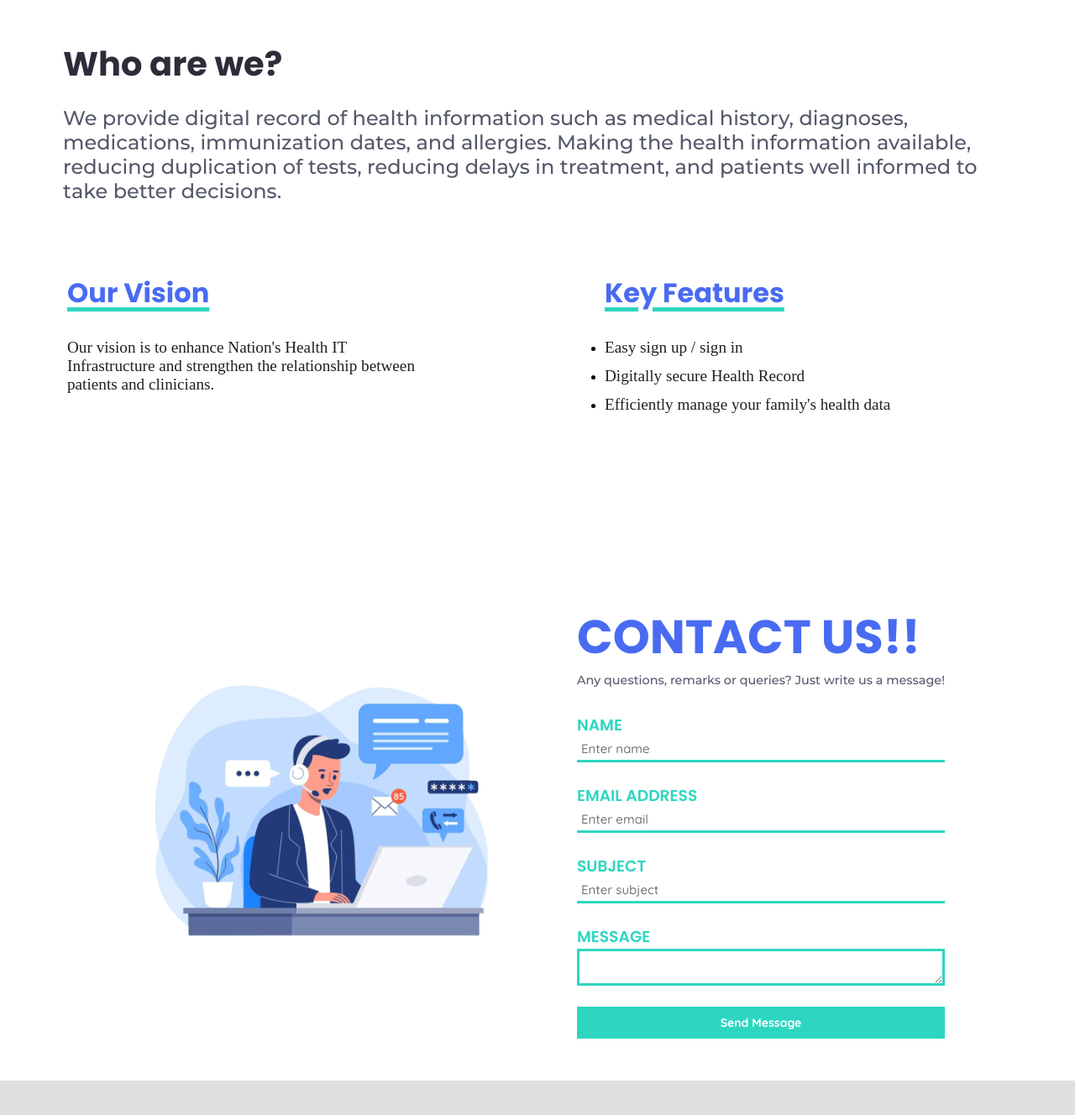
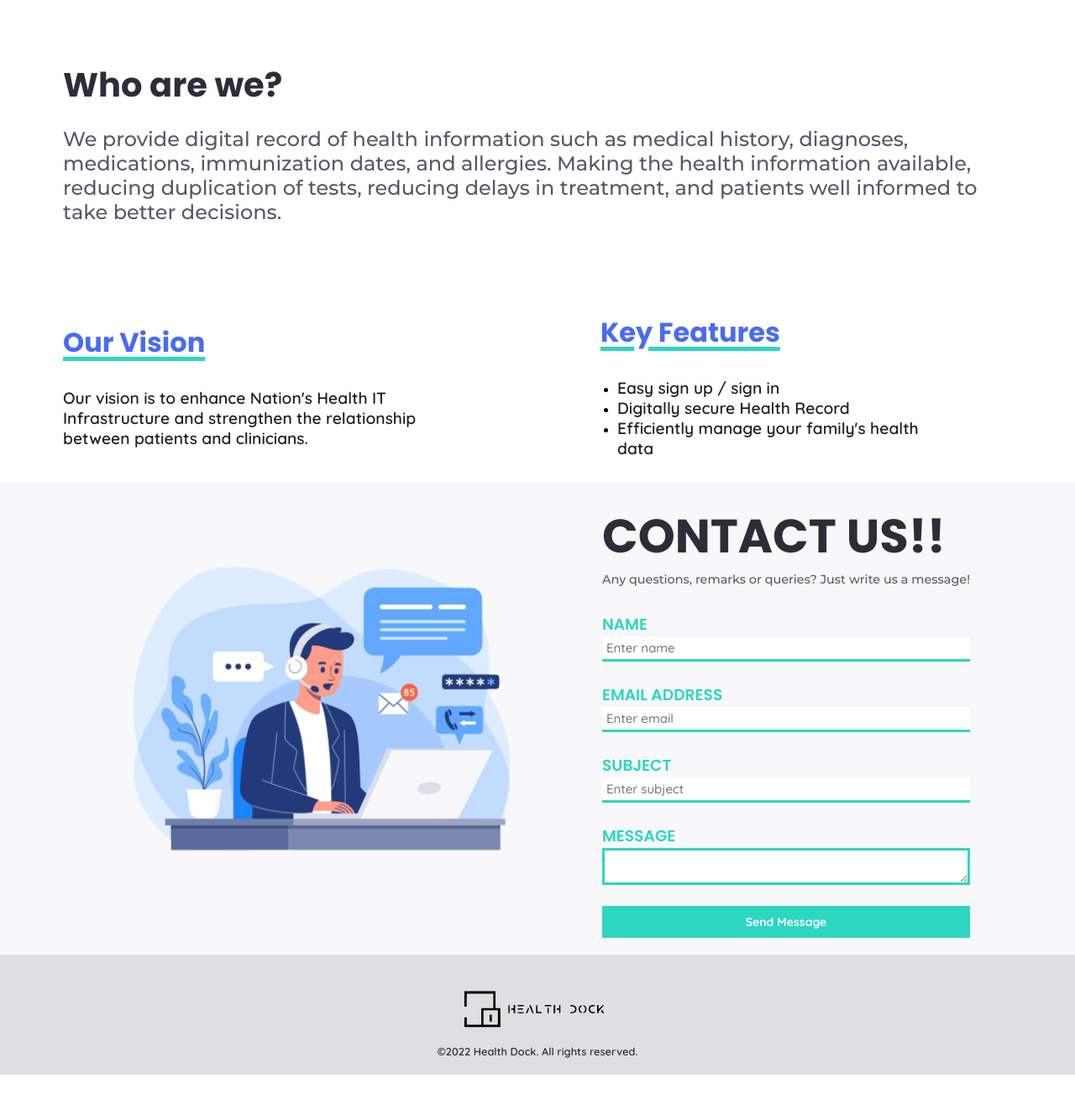
Before and after one commit to KKVANONYMOUS/Health-Dock, a React (Create React App) app in the folder frontend/: page / in a window 1280 px wide. Shown: the part 804-2132 px from the top of the page at 84% size. After the commit the page ends 2084 px from the top, so only its background shows below. Built offline with nearby package versions, Linux system fonts and the light colour scheme; a web font is replaced by a local one.

Commit message:
style: about, contact and footer
Signed-off-by: kkvanonymous <ninja.kunal01@gmail.com>

```diff
--- a/frontend/src/components/About.js
+++ b/frontend/src/components/About.js
@@ -1,56 +1,35 @@
 import styled from 'styled-components'
 
+const Container = styled.section`
+  position: relative;
+  top: 10vh;
+  left: 0;
+  display: flex;
+  flex-direction: column;
+  justify-content: start;
+  width: 100%;
+  background-color: #fff;
+`
+
 const UpperContainer = styled.div`
-  ${'' /* display: flex; */}
-  justify-content: space-between;
-  align-items: center;
-  height: 50%;
   width: 100%;
-  padding: 0 75px 0px;
+  padding: 75px;
 
   @media (max-width: 1000px) {
-    padding: 0;
-    height: 65%;
+    padding: 30px;
   }
 `
 
-const Container = styled.section`
-  margin-top: 10vh;
+const LowerContainer = styled.div`
   display: flex;
-  flex-direction: column;
-  justify-content: start;
-  height: 90vh;
-  width: 100%;
-  background-color: #fff;
-
-  @media (max-width: 767px) {
-    padding-left: 15px;
-    padding-right: 15px;
-  }
-
-  @media (width: 768px) and (height: 1024px) {
-    //background-color: red;
-    height: 55vh;
-    padding-left: 15px;
-    padding-right: 15px;
-  }
-
-  @media (min-width: 768px) and (max-width: 1024px) {
-    justify-content: center;
-    padding-left: 15px;
-    padding-right: 15px;
-  }
-`
-
-const AboutContainer = styled.div`
-  display: flex;
+  flex-direction: row;
   align-items: center;
   justify-content: center;
-  margin-bottom: 50px;
-  height: 70%;
+  padding: 30px 0;
   width: 100%;
+
   @media (max-width: 1000px) {
-    //align-items: start;
+    flex-direction: column;
   }
 `
 
@@ -58,9 +37,8 @@ const AboutContentContainer = styled.div`
   display: flex;
   flex-direction: column;
   align-items: flex-start;
-  height: 80%;
   width: 50%;
-  padding-left: 80px;
+  padding-left: 75px;
 
   @media (max-width: 1000px) {
     height: 100%;
@@ -73,8 +51,6 @@ const UpperTitle = styled.h1`
   font-family: 'Poppins';
   color: #2d2d3a;
   font-size: 2.5rem;
-  margin-top: 50px;
-  margin-bottom: 20px;
 
   @media (max-width: 1000px) {
     font-size: 2rem;
@@ -89,6 +65,7 @@ const LowerTitle = styled.h1`
 
   @media (max-width: 1000px) {
     font-size: 1.5rem;
+    margin-bottom: 20px;
   }
 `
 
@@ -97,7 +74,7 @@ const AboutSlogan = styled.p`
   font-weight: 500;
   color: #54586a;
   font-size: 1.5rem;
-  margin: 20px 0 45px 0;
+  margin-top: 20px;
 
   @media (max-width: 1000px) {
     font-size: 1rem;
@@ -106,34 +83,24 @@ const AboutSlogan = styled.p`
 
 const AboutInfoContainer = styled.div`
   width: 75%;
-  margin-bottom: 20px;
 `
 
 const Info = styled.p`
-  font-family: 'Poppins';
+  font-family: 'Quicksand';
   color: #212121;
-  font-weight: 500;
+  font-weight: 600;
   font-size: 1.2rem;
-  margin-bottom: 10px;
+
   @media (max-width: 1000px) {
     font-size: 0.7rem;
   }
 `
 
 const List = styled.ul`
-  align-items: center;
-  justify-content: center;
-  height: 15vh;
+  margin-left: 20px;
 `
 
-const ListItem = styled.li`
-  height: 34px;
-  padding-bottom: 20px;
-  @media (max-width: 1000px) {
-    height: 50px;
-    padding-bottom: 25px;
-  }
-`
+const ListItem = styled.li``
 const UnderLine = styled.u`
   text-decoration-line: underline;
   box-sizing: border-box;
@@ -142,9 +109,12 @@ const UnderLine = styled.u`
   text-decoration-thickness: 5px;
 `
 
+const AboutContainer = styled.div``
+
 const About = () => {
   return (
     <Container id='about'>
+      <AboutContainer>
         <UpperContainer>
           <UpperTitle>Who are we?</UpperTitle>
           <AboutSlogan>
@@ -155,7 +125,7 @@ const About = () => {
             take better decisions.
           </AboutSlogan>
         </UpperContainer>
-      <AboutContainer>
+        <LowerContainer>
           <AboutContentContainer>
             <LowerTitle>
               <UnderLine>Our Vision</UnderLine>
@@ -185,6 +155,7 @@ const About = () => {
               </List>
             </AboutInfoContainer>
           </AboutContentContainer>
+        </LowerContainer>
       </AboutContainer>
     </Container>
   )
--- a/frontend/src/components/Contact.js
+++ b/frontend/src/components/Contact.js
@@ -5,52 +5,30 @@ import ContactImage from '../images/ContactImage.png'
 import Spinner from './Spinner'
 
 const Container = styled.section`
-  //margin-top: 10vh;
-  //display: flex;
-  //flex-direction: column;
-  //justify-content: start;
-  //height: 90vh;
-  //height: calc(100vh - 70px);
+  position: relative;
+  top: 10vh;
+  left: 0;
   width: 100%;
-  //padding: 0px 75px 0px;
-  padding: 0 75px;
-  margin-bottom: 50px;
-  background-color: #fff;
+  padding: 20px 0;
+  display: flex;
+  flex-direction: column;
+  justify-content: center;
+  background-color: #f8f8fa;
 
-  @media (max-width: 767px) {
-    padding-left: 15px;
-    padding-right: 15px;
-  }
-
-  @media (width: 768px) and (height: 1024px) {
-    //background-color: red;
-    height: 55vh;
-    padding-left: 15px;
-    padding-right: 15px;
-  }
-
-  @media (min-width: 768px) and (max-width: 1024px) {
-    justify-content: center;
-    padding-left: 15px;
-    padding-right: 15px;
+  @media (max-width: 1000px) {
+    align-items: center;
   }
 `
 const InnerContainer = styled.div`
   display: flex;
   align-items: center;
   justify-content: center;
-  //background-color: #f8f8fa;
-  //margin-bottom: 50px;
 `
 const InnerContentContainer = styled.div`
   display: flex;
   flex-direction: column;
   align-items: center;
   justify-content: center;
-  //background-color: yellow;
-  //height: 70%;
-  //width: 50%;
-  //padding-left: 80px;
   margin-left: 80px;
 
   @media (max-width: 1000px) {
@@ -72,9 +50,8 @@ const Title = styled.p`
   font-family: 'Poppins';
   font-weight: 800;
   width: 100%;
-  color: #496bf2;
+  color: #2d2d3a;
   font-size: 3.5rem;
-  //background-color: pink;
 
   @media (max-width: 1000px) {
     font-size: 2.2rem;
@@ -82,7 +59,6 @@ const Title = styled.p`
 `
 const SubHeadingContainer = styled.div`
   width: 100%;
-  //background-color: green;
 `
 
 const SubHeading = styled.p`
@@ -95,8 +71,6 @@ const SubHeading = styled.p`
 
 const Form = styled.form`
   width: 100%;
-  //margin-bottom: 50px;
-  //background-color: orange;
 `
 
 const FormLabel = styled.h3`
@@ -111,7 +85,6 @@ const FormInputContainer = styled.div`
   flex-direction: column;
   justify-content: start;
   align-items: start;
-  //background-color: cyan;
   margin-bottom: 25px;
 `
 
--- a/frontend/src/components/Footer.js
+++ b/frontend/src/components/Footer.js
@@ -2,6 +2,9 @@ import styled from 'styled-components'
 import Logo from '../icons/Logo.js'
 
 const FooterContainer = styled.div`
+  position: relative;
+  top: 10vh;
+  left: 0;
   width: 100%;
   display: flex;
   justify-content: center;
```
Lines whose indentation alone changed are shown as unchanged.
